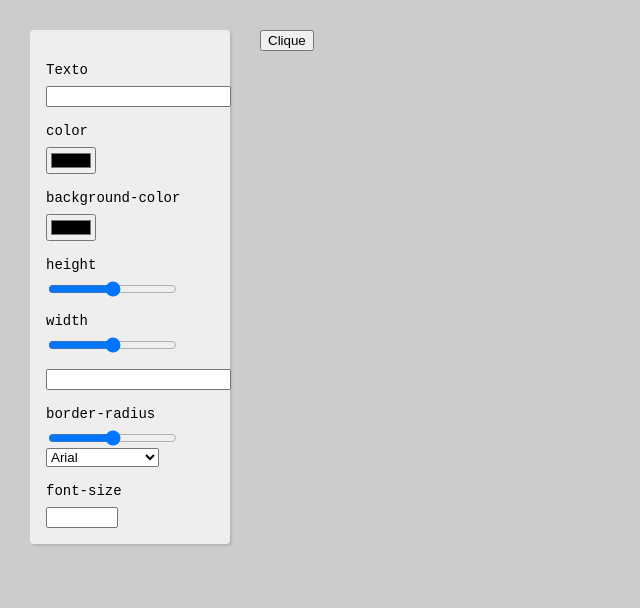
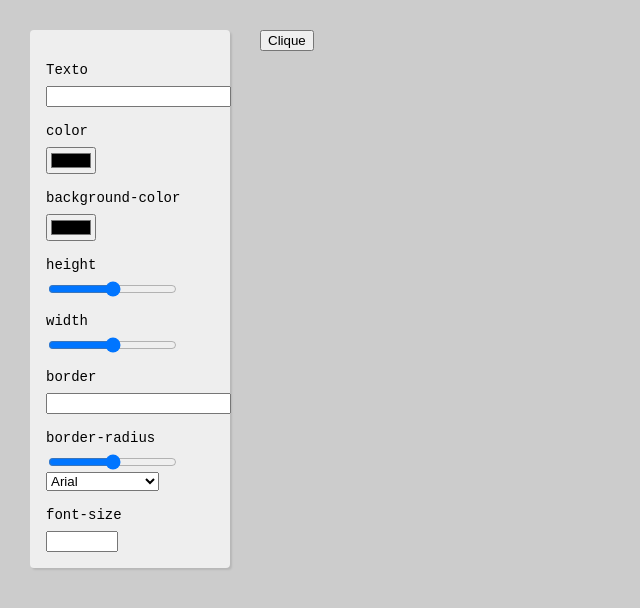
Before and after one commit to eduardohenriqueassis/button-creator, a plain HTML site: page index.html in a window 1280 px wide. Shown: the whole page, without its empty margins (0-640 px from the left). Drawn offline with Linux system fonts and the light colour scheme.

Commit message:
Input to generate border

```diff
--- a/index.html
+++ b/index.html
@@ -22,7 +22,7 @@
       <input type="range" name="height" id="height" min="0" max="200">
       <label for="width">width</label>
       <input type="range" name="width" id="width" min="0" max="600">
-      <label for="border"></label>
+      <label for="border">border</label>
       <input type="text" name="border" id="border">
       <label for="borderRadius">border-radius</label>
       <input type="range" name="borderRadius" id="borderRadius" min="0" max="30">
```
